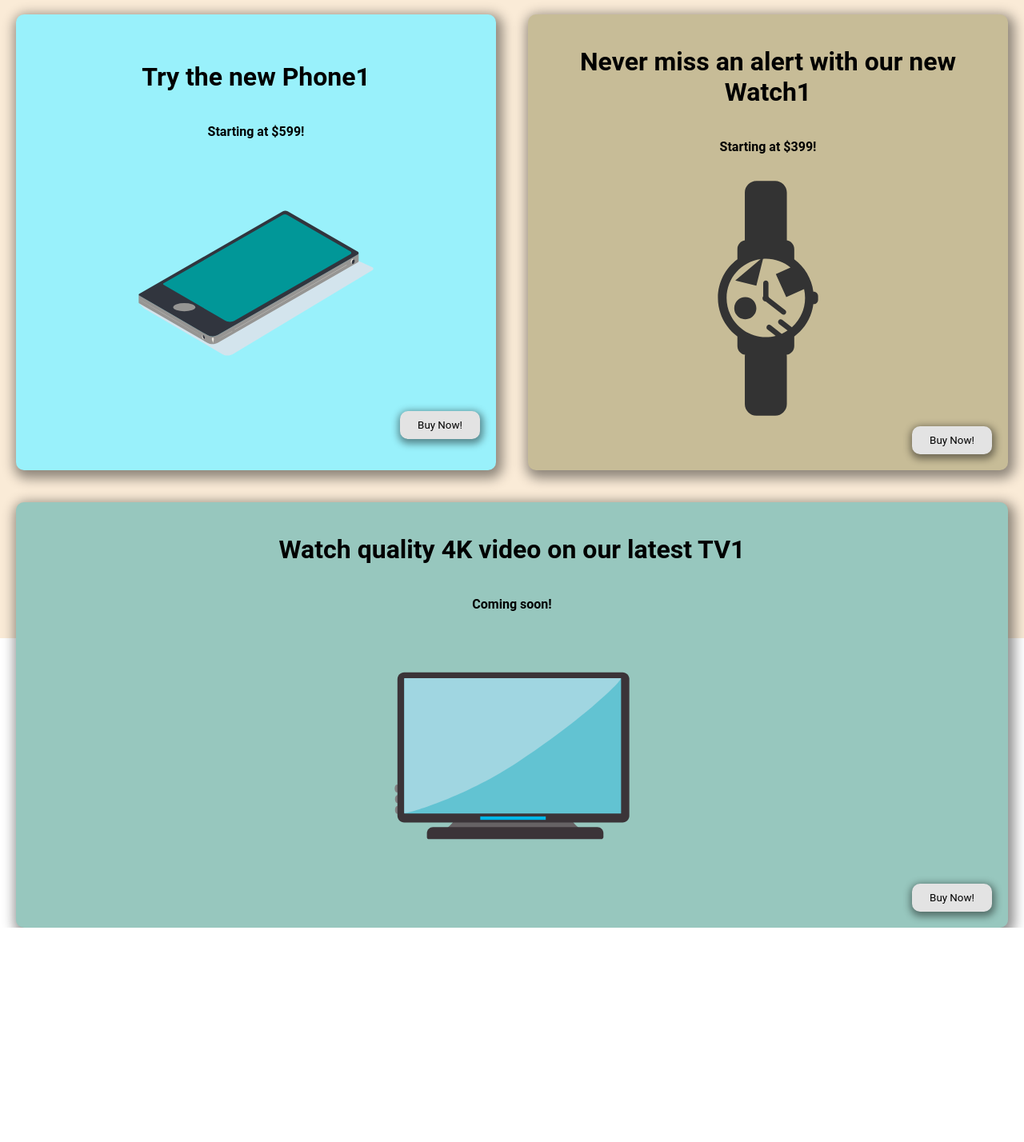
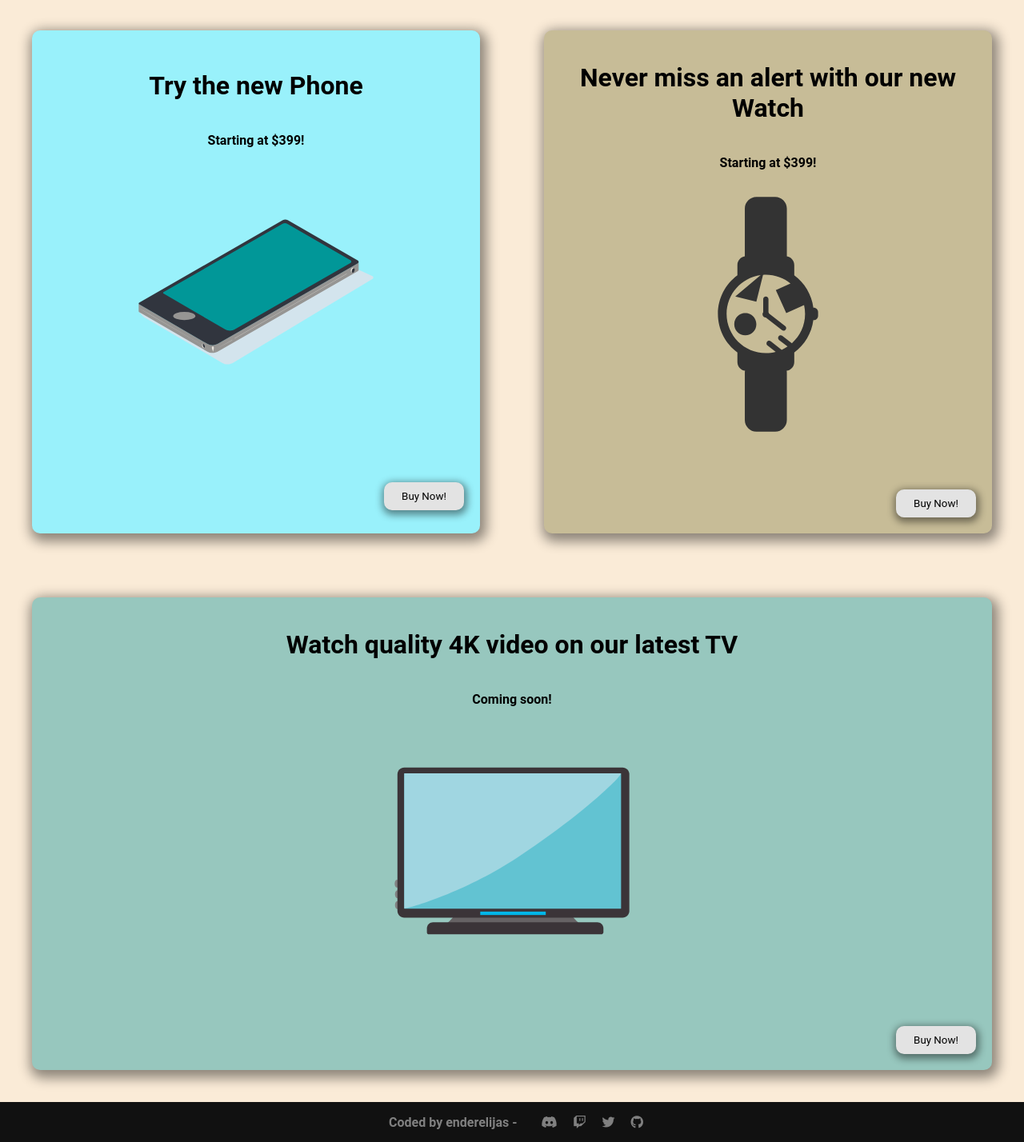
Before and after one commit to enderelijas/Economics-website, a plain HTML site: page index.html in a window 1280 px wide. Shown: the part 371-1799 px from the top of the page at 80% size. Before the commit the page ends 1531 px from the top, so only its background shows below. Drawn offline with Linux system fonts and the light colour scheme.

Commit message:
final touches

```diff
--- a/index.html
+++ b/index.html
@@ -6,6 +6,7 @@
     <meta name="viewport" content="width=device-width, initial-scale=1.0">
     <link rel="stylesheet" href="style.css">
     <script src="script.js"></script>
+    <script src="https://kit.fontawesome.com/a3c98aa37a.js" crossorigin="anonymous"></script>
     <title>Enderin.co | Official Store Page</title>
 </head>
 <body onload="fakeAlert()">
@@ -23,23 +24,34 @@
     </section>
     <section id="products" class="grid-column">
         <div class="product primary">
-            <h2 class="product-heading">Try the new Phone1</h2>
-            <p>Starting at $599!</p>
+            <h2 class="product-heading">Try the new Phone</h2>
+            <p>Starting at $399!</p>
             <img class="img-small" src="/images/phone.svg" alt="smartphone">
+            <p class="sub-text">Affordable, cheap and reliable. Always stay connected with our new Phone</p>
             <button class="sandy-white"><a href="#">Buy Now!</a></button>
         </div>
         <div class="product secondary">
-            <h2 class="product-heading">Never miss an alert with our new Watch1</h2>
+            <h2 class="product-heading">Never miss an alert with our new Watch</h2>
             <p>Starting at $399!</p>
             <img class="img-small" src="/images/watch.svg" alt="watch">
+            <p class="sub-text">Utilizes <span style="text-decoration: underline;">biotechnology</span> to help keep track of your health</p>
             <button class="sandy-white"><a href="#">Buy Now!</a></button>
         </div>
-        <div class="product tertiary grid-span-2-columns">
-            <h2 class="product-heading">Watch quality 4K video on our latest TV1</h2>
+        <div class="product tertiary grid-span-2-columns" >
+            <h2 class="product-heading">Watch quality 4K video on our latest TV</h2>
             <p>Coming soon!</p>
             <img class="img-small" src="images/tv.svg" alt="tv">
+            <p class="sub-text">Powered by <span style="text-decoration: underline;">OLED technology</span>, to bring you cinema like content at the comfort of your home</p>
             <button class="sandy-white"><a href="#">Buy Now!</a></button>
         </div>
     </section>
+
+    <footer class="footer" id="footer">
+        <p>Coded by enderelijas - </p>
+        <a href="https://discord.gg/8XeDUSY"><i class="fab fa-discord"></i></a>
+        <a href="https://www.twitch.tv/enderelijas"><i class="fab fa-twitch"></i></a>
+        <a href="https://twitter.com/enderelijas"><i class="fab fa-twitter"></i></a>
+        <a href="https://github.com/enderelijas"><i class="fab fa-github"></i></a>
+    </footer>
 </body>
 </html>
--- a/style.css
+++ b/style.css
@@ -2,6 +2,10 @@
     margin: 0;
     padding: 0;
     font-family: 'Roboto', sans-serif;
+}
+
+html {
+    scroll-behavior: smooth;
 }
 
 .sandy-white {
@@ -67,15 +71,24 @@
     justify-content: center;
     text-align: center;
     border-radius: 10px;
-    margin: 20px;
+    margin: 40px;
     transition: 0.3s ease;
     box-shadow: 3px 5px 15px 5px #00000070;
     padding: 20px;
 }
 
+.sub-text {
+    opacity: 0;
+    transition: opacity 0.3s ease;
+}
+
 .product:hover {
     transform: scale(1.025);
     filter: brightness(80%);
+}
+
+.product:hover .sub-text {
+    opacity: 1;
 }
 
 .product h2, p {
@@ -97,7 +110,7 @@ nav {
 }
 
 nav ul {
-    background-color: black;
+    background-color: rgb(17, 17, 17);
 }
 
 nav ul li {
@@ -108,6 +121,46 @@ nav ul li {
 nav ul li a {
     text-decoration: none;
     color: white;
+    transition: 0.3s ease;
+}
+
+nav ul li a:hover {
+    color: #C7BC97;
+}
+
+.footer {
+    background-color: rgb(17, 17, 17);
+    width: 100%;
+    height: 50px;
+    display: flex;
+    color: gray;
+    justify-content: center;
+    align-items: center;
+}
+
+.footer a {
+    color: inherit;
+}
+
+.footer i {
+    transition: 0.3s ease;
+    padding: 10px;
+}
+
+.footer .fab.fa-discord:hover {
+    color: #7289DA;
+}
+
+.footer .fab.fa-twitch:hover {
+    color: #6441a5;
+}
+
+.footer .fab.fa-twitter:hover {
+    color: #1DA1F2;
+}
+
+.footer .fab.fa-github:hover {
+    color: #f5f5f5;
 }
 
 section#header {
@@ -119,5 +172,5 @@ section#header {
 
 section#products {
     background-color: #faebd7;
-    height: 100vh;
+    height: auto;
 }
```
